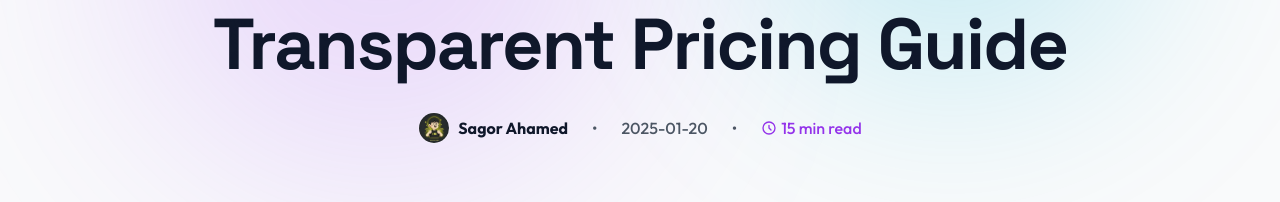
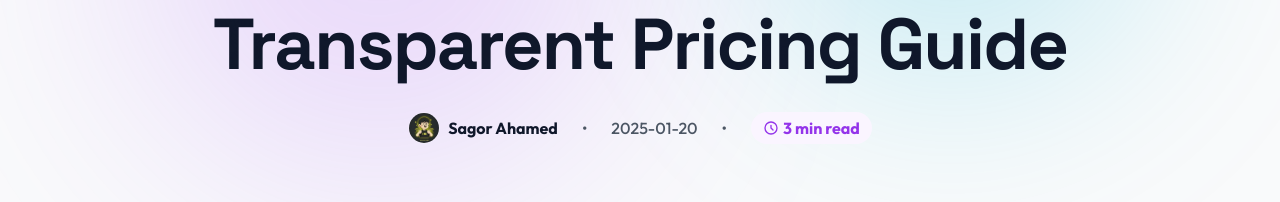
Before and after one commit to cryptowebbuild/CryptoWebBuild-, a React (Vite) app: page /blog/crypto-cost in a window 1280 px wide. Shown: the part 592-794 px from the top of the page. Built offline with nearby package versions, Linux system fonts and the light colour scheme.

Commit message:
Update BlogPostLayout.tsx

```diff
--- a/components/blog/BlogPostLayout.tsx
+++ b/components/blog/BlogPostLayout.tsx
@@ -1,23 +1,56 @@
-import React from 'react';
+import React, { useMemo } from 'react';
 import { Link } from 'react-router-dom';
 import SEO from '../SEO';
 import OptimizedImage from '../OptimizedImage';
 import TableOfContents from './TableOfContents';
 import AuthorBio from './AuthorBio';
-import KeyTakeaways from './KeyTakeaways';
 
 interface BlogPostLayoutProps {
   title: string;
   description: string;
   publishedTime: string;
   modifiedTime?: string;
-  image: string;
+  image?: string; // Optional now, as we auto-generate it
   category: string;
-  readTime: string;
+  readTime?: string; // Optional, we calculate it
   keywords: string[];
   canonical: string;
   children: React.ReactNode;
 }
+
+// --- HELPER: Extract text from React Children to count words ---
+const extractTextFromNode = (node: React.ReactNode): string => {
+  if (!node) return "";
+  if (typeof node === "string") return node;
+  if (typeof node === "number") return node.toString();
+  if (Array.isArray(node)) return node.map(extractTextFromNode).join(" ");
+  if (typeof node === "object" && "props" in node && (node as any).props.children) {
+    return extractTextFromNode((node as any).props.children);
+  }
+  return "";
+};
+
+// --- HELPER: Smart Image Mapper ---
+const getContextualImage = (title: string, category: string, providedImage?: string) => {
+  // If a specific image is provided via props (and isn't the default placeholder), use it.
+  // Otherwise, generate one based on keywords.
+  if (providedImage && !providedImage.includes('hero-avatar')) return providedImage;
+
+  const t = title.toLowerCase();
+  const c = category.toLowerCase();
+
+  if (t.includes('solana') || t.includes('meme') || c.includes('web3')) {
+    return "https://images.unsplash.com/photo-1639762681485-074b7f938ba0?auto=format&fit=crop&w=1200&q=80"; // Crypto/Blockchain
+  }
+  if (t.includes('marketing') || t.includes('growth') || t.includes('seo')) {
+    return "https://images.unsplash.com/photo-1460925895917-afdab827c52f?auto=format&fit=crop&w=1200&q=80"; // Analytics/Growth
+  }
+  if (t.includes('shop') || t.includes('commerce') || c.includes('business')) {
+    return "https://images.unsplash.com/photo-1556742049-0cfed4f7a07d?auto=format&fit=crop&w=1200&q=80"; // E-commerce
+  }
+  // Default for Dev/Coding/Security
+  return "https://images.unsplash.com/photo-1555066931-4365d14bab8c?auto=format&fit=crop&w=1200&q=80";
+};
 
 const BlogPostLayout: React.FC<BlogPostLayoutProps> = ({
   title,
@@ -26,11 +59,24 @@ const BlogPostLayout: React.FC<BlogPostLayoutProps> = ({
   modifiedTime,
   image,
   category,
-  readTime,
   keywords,
   canonical,
   children
 }) => {
+
+  // 1. Calculate Real Read Time
+  const calculatedReadTime = useMemo(() => {
+    const text = extractTextFromNode(children);
+    const words = text.split(/\s+/).length;
+    const minutes = Math.ceil(words / 200); // Average reading speed
+    return `${minutes} min read`; // Returns "5 min read"
+  }, [children]);
+
+  // 2. Get Auto Contextual Image
+  const finalImage = useMemo(() =>
+    getContextualImage(title, category, image),
+  [title, category, image]);
+
   return (
     <div className="min-h-screen bg-gray-50 dark:bg-[#020617] transition-colors duration-300">
       <SEO
@@ -40,14 +86,12 @@ const BlogPostLayout: React.FC<BlogPostLayoutProps> = ({
         canonical={canonical}
         type="article"
         publishedTime={publishedTime}
-        image={image}
+        image={finalImage} // Injecting the smart image into Meta Tags
         author="Sagor Ahamed"
       />
 
-      {/* --- Progress Bar --- */}
-      <div className="fixed top-0 left-0 w-full h-1 z-50 bg-transparent">
-         {/* Implement Scroll Progress later if needed */}
-      </div>
+      {/* --- Progress Bar (Optional Placeholder) --- */}
+      <div className="fixed top-0 left-0 w-full h-1 z-50 bg-transparent" />
 
       {/* --- Hero Section (Glassmorphism) --- */}
       <header className="relative pt-32 pb-16 md:pt-48 md:pb-32 px-6 overflow-hidden">
@@ -71,7 +115,7 @@ const BlogPostLayout: React.FC<BlogPostLayoutProps> = ({
                 <span className="text-sm font-bold text-purple-700 dark:text-purple-300 uppercase tracking-widest">{category}</span>
             </div>
 
-            <h1 className="font-display text-4xl md:text-6xl lg:text-7xl font-black text-slate-900 dark:text-slate-50 mb-8 leading-[1.1] tracking-tight text-balance">
+            <h1 className="font-display text-4xl md:text-5xl lg:text-7xl font-black text-slate-900 dark:text-slate-50 mb-8 leading-[1.1] tracking-tight text-balance">
                 {title}
             </h1>
 
@@ -83,9 +127,9 @@ const BlogPostLayout: React.FC<BlogPostLayoutProps> = ({
                 <span>•</span>
                 <span>{publishedTime}</span>
                 <span>•</span>
-                <span className="flex items-center gap-1 text-purple-600 dark:text-purple-400">
+                <span className="flex items-center gap-1 text-purple-600 dark:text-purple-400 font-bold bg-purple-50 dark:bg-purple-900/20 px-3 py-1 rounded-full">
                     <svg className="w-4 h-4" fill="none" stroke="currentColor" viewBox="0 0 24 24"><path strokeLinecap="round" strokeLinejoin="round" strokeWidth="2" d="M12 8v4l3 3m6-3a9 9 0 11-18 0 9 9 0 0118 0z"></path></svg>
-                    {readTime}
+                    {calculatedReadTime}
                 </span>
             </div>
         </div>
@@ -94,52 +138,36 @@ const BlogPostLayout: React.FC<BlogPostLayoutProps> = ({
       {/* --- Main Content Layout --- */}
       <main className="container mx-auto px-6 pb-24 max-w-7xl">
 
-        {/* Featured Image (LCP Optimized) */}
+        {/* Featured Image (Auto-Contextual) */}
         <div className="max-w-5xl mx-auto mb-16 rounded-[40px] overflow-hidden shadow-2xl shadow-purple-900/20 border-4 border-white dark:border-white/5 relative aspect-video bg-gray-200 dark:bg-gray-800">
             <OptimizedImage
-                src={image}
+                src={finalImage}
                 alt={title}
                 fill={true}
-                priority={true} // LCP Fix
-                className="object-cover w-full h-full"
+                priority={true} // Google LCP Boost
+                className="object-cover w-full h-full transform hover:scale-105 transition-transform duration-700"
             />
         </div>
 
-        <div className="flex flex-col lg:flex-row gap-12 lg:gap-24">
+        <div className="flex flex-col lg:flex-row gap-12 lg:gap-24 items-start relative">
 
-            {/* Sidebar (Desktop TOC) */}
-            <aside className="hidden lg:block w-64 shrink-0">
-                <div className="sticky top-32">
-                    <TableOfContents />
-                </div>
+            {/* Sidebar (Fixed Sticky Logic) */}
+            <aside className="hidden lg:block w-72 shrink-0 sticky top-32 h-fit max-h-[calc(100vh-100px)] overflow-y-auto custom-scrollbar">
+                <TableOfContents />
             </aside>
 
             {/* Article Body */}
             <article className="flex-1 min-w-0">
 
-                {/* Key Takeaways - Top of Post */}
-                {/* Note: In actual usage, we might pass specific points, but since this is a layout,
-                    we can either pass props or expect it in children.
-                    However, the requirement says "Insert a <KeyTakeaways /> component at the TOP of every post".
-                    Since the layout wraps the post content, the specific takeaways need to be known.
-                    For now, I'll rely on the post content including it or passing it as a prop.
-                    Given the requirement "Wrap content in <article>", and "Insert... at the TOP",
-                    it's better if the individual page renders KeyTakeaways as the first child.
-                    BUT, I can render a slot or check children? No, React children are opaque.
-
-                    Wait, the requirement "Insert a <KeyTakeaways /> component at the TOP of every post" implies it should be in the content flow.
-                    But if I put it in the Layout, I need the data.
-                    I will add a `keyTakeaways` prop to `BlogPostLayout` to handle this elegantly.
-                */}
-
+                {/* Content Typography Engine */}
                 <div className="prose prose-lg md:prose-xl dark:prose-invert max-w-none
                     prose-headings:font-display prose-headings:font-bold prose-headings:tracking-tight
                     prose-h2:text-3xl prose-h2:mt-16 prose-h2:mb-6 prose-h2:text-slate-900 dark:prose-h2:text-slate-50
                     prose-h3:text-2xl prose-h3:mt-12 prose-h3:mb-4 prose-h3:text-slate-800 dark:prose-h3:text-slate-100
-                    prose-p:text-slate-600 dark:prose-p:text-slate-300 prose-p:leading-relaxed prose-p:mb-8
+                    prose-p:text-slate-700 dark:prose-p:text-slate-300 prose-p:leading-relaxed prose-p:mb-8
                     prose-a:text-purple-600 dark:prose-a:text-purple-400 prose-a:no-underline prose-a:font-bold hover:prose-a:underline
                     prose-strong:text-slate-900 dark:prose-strong:text-slate-50 prose-strong:font-black
-                    prose-li:text-slate-600 dark:prose-li:text-slate-300 prose-li:my-2
+                    prose-li:text-slate-700 dark:prose-li:text-slate-300 prose-li:my-2
                     prose-code:text-purple-600 dark:prose-code:text-purple-300 prose-code:bg-purple-50 dark:prose-code:bg-purple-900/30 prose-code:px-1.5 prose-code:py-0.5 prose-code:rounded-md prose-code:font-mono prose-code:text-sm
                     prose-pre:bg-[#0f172a] prose-pre:border prose-pre:border-white/10 prose-pre:rounded-2xl prose-pre:shadow-xl
                 ">
```
